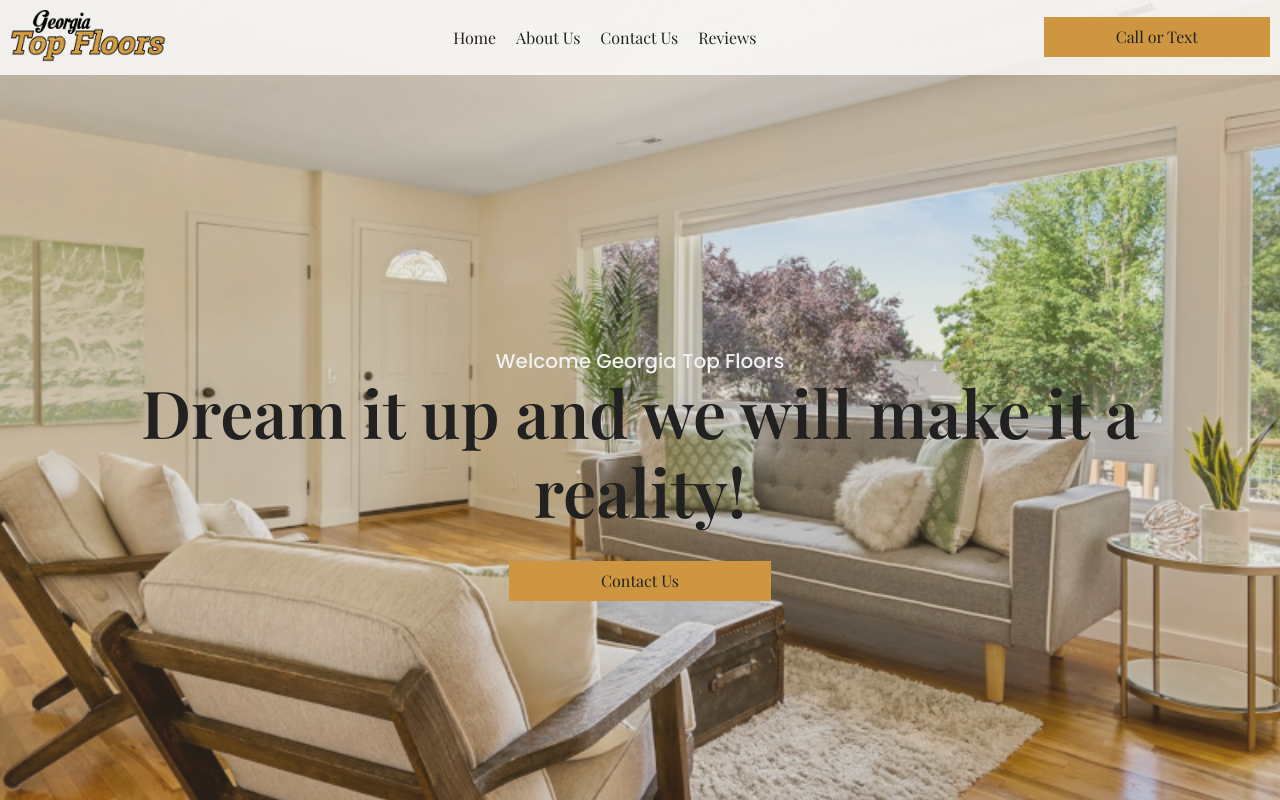
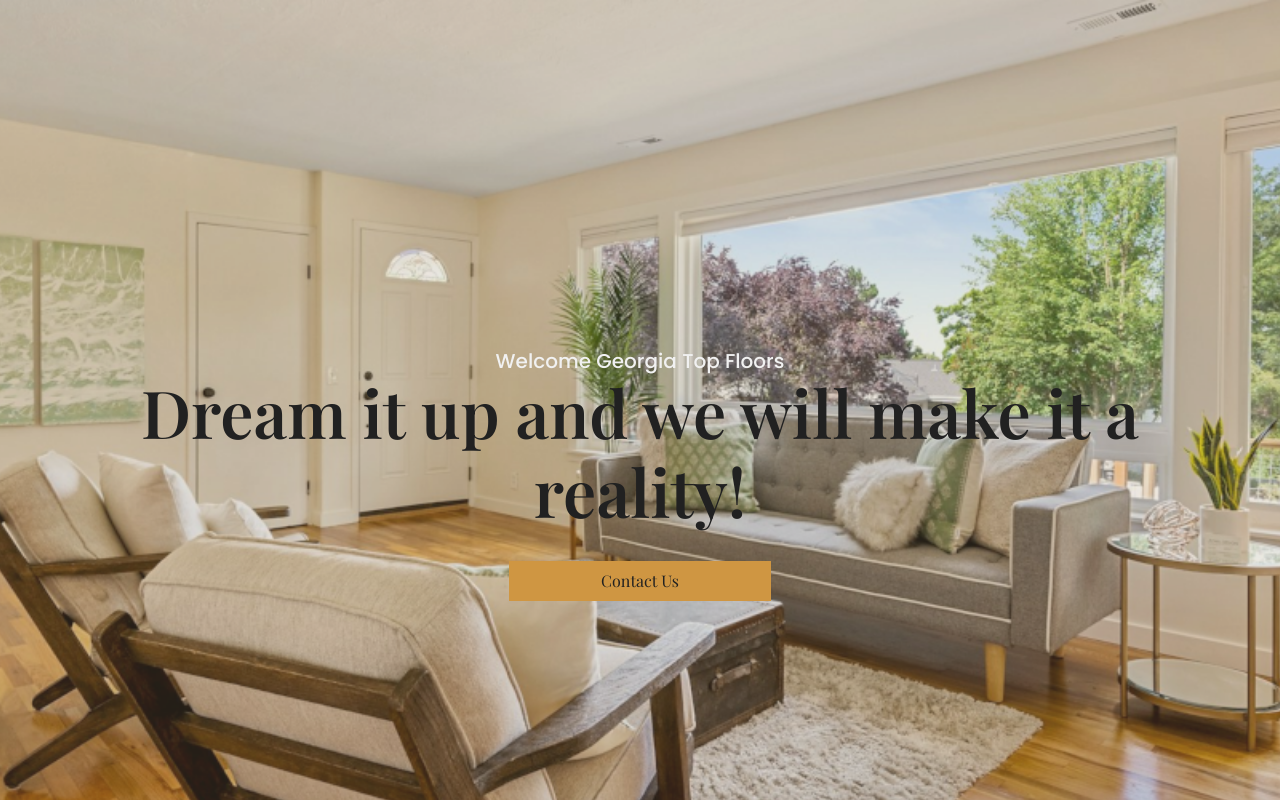
Before and after one commit to DevBrunomendoca/georgia-topfloors, a React (Vite) app: page / in a window 1280 px wide. Shown: the top 800 px of the page. Built offline with nearby package versions, Linux system fonts and the light colour scheme.

Commit message:
config test

```diff
--- a/package.json
+++ b/package.json
@@ -12,6 +12,7 @@
   "dependencies": {
     "react": "^18.2.0",
     "react-dom": "^18.2.0",
+    "react-router": "^6.22.3",
     "react-router-dom": "^6.22.3",
     "styled-components": "^6.1.8",
     "swiper": "^11.1.1"
--- a/src/App.jsx
+++ b/src/App.jsx
@@ -1,12 +1,19 @@
-import { RouterProvider } from "react-router-dom";
-import router from "./router";
+import { BrowserRouter, Route, Routes } from "react-router-dom";
+
+import ContactUs from "./pages/ContactUs/ContactUs";
+import HomePage from "./pages/HomePage/HomePage";
+import AboutUs from "./pages/AboutUs/AboutUs";
 
 
 const App = () => {
   return (
-    <>
-      <RouterProvider router={router}/>
-    </>
+    <BrowserRouter>
+      <Routes>
+        <Route path="/" element={<HomePage />}/>
+        <Route path="/contactus" element={<ContactUs />}/>
+        <Route path="/aboutus" element={<AboutUs />}/>
+      </Routes>
+    </BrowserRouter>
   )
 }
 
--- a/src/pages/RootLayout/RootLayout.jsx
+++ b/src/pages/RootLayout/RootLayout.jsx
@@ -1,17 +1,17 @@
-import { Outlet } from "react-router-dom";
-import Header from "../../components/Header/Heade";
-import Footer from "../../components/Footer/Footer";
+// import { Outlet } from "react-router-dom";
+// import Header from "../../components/Header/Heade";
+// import Footer from "../../components/Footer/Footer";
 
-const RootLayout = () => {
-  return(
-    <>
-    <Header />
-    <main>
-      <Outlet />
-    </main>
-    <Footer />
-    </>
-  )
-}
+// const RootLayout = () => {
+//   return(
+//     <>
+//     <Header />
+//     <main>
+//       <Outlet />
+//     </main>
+//     <Footer />
+//     </>
+//   )
+// }
 
-export default RootLayout
+// export default RootLayout
--- a/src/router.jsx
+++ /dev/null
@@ -1,28 +0,0 @@
-import { createBrowserRouter } from "react-router-dom";
-import RootLayout from "./pages/RootLayout/RootLayout";
-import HomePage from "./pages/HomePage/HomePage";
-import AboutUs from "./pages/AboutUs/AboutUs";
-import ContactUs from "./pages/ContactUs/ContactUs";
-
-const router = createBrowserRouter([
-  {
-    path: '/',
-    element: <RootLayout/>,
-    children: [
-      {
-        index: true,
-        element: <HomePage/>
-      },
-      {
-        path: 'aboutus',
-        element: <AboutUs/>
-      },
-      {
-        path: 'contactus',
-        element: <ContactUs/>
-      }
-    ]
-  }
-])
-
-export default router
```
Also changed, not shown: 1 other file (tests, documents, lock files or other folders).
